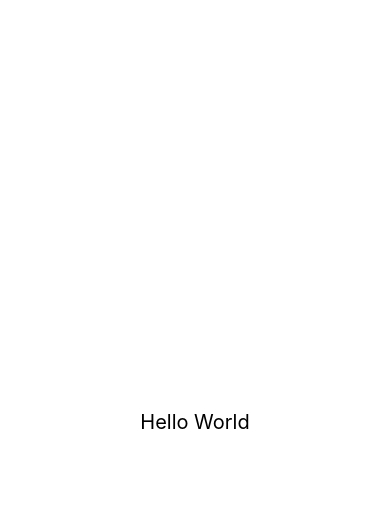
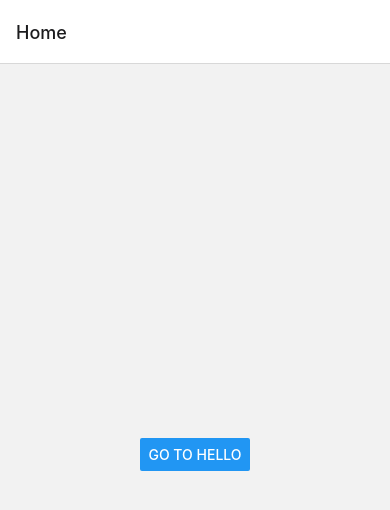
Before and after one commit to gomjellie/Goarding, a React Native app: screen / in a window 390 px wide. Shown: the top 510 px of the page. Built offline with nearby package versions, Linux system fonts and the light colour scheme.

Commit message:
native-stack 적용: Home, Hello Screen 이동

```diff
--- a/package.json
+++ b/package.json
@@ -12,8 +12,10 @@
   },
   "dependencies": {
     "@react-navigation/native": "^6.0.5",
+    "@react-navigation/native-stack": "^6.2.3",
     "@types/styled-components": "^5.1.15",
     "@types/styled-components-react-native": "^5.1.1",
+    "add": "^2.0.6",
     "babel-plugin-styled-components": "^1.13.2",
     "react": "17.0.2",
     "react-dom": "17.0.2",
@@ -21,7 +23,8 @@
     "react-native": "0.66.0",
     "react-native-safe-area-context": "^3.3.2",
     "react-native-screens": "^3.8.0",
-    "styled-components": "^5.3.1"
+    "styled-components": "^5.3.1",
+    "yarn": "^1.22.15"
   },
   "devDependencies": {
     "@babel/core": "^7.12.9",
--- /dev/null
+++ b/src/@types/Root.tsx
@@ -0,0 +1,4 @@
+export type RootStackParamList = {
+  Home: undefined;
+  Hello: undefined;
+};
--- a/src/App.tsx
+++ b/src/App.tsx
@@ -1,39 +1,28 @@
 import React, {FC} from 'react';
 import {useColorScheme} from 'react-native';
-import styled, {ThemeProvider} from 'styled-components/native';
+import {ThemeProvider} from 'styled-components/native';
 import {NavigationContainer} from '@react-navigation/native';
+import {createNativeStackNavigator} from '@react-navigation/native-stack';
 import {DarkTheme, LightTheme} from './Theme';
+import {RootStackParamList} from './@types/Root';
+import Hello from './components/Hello';
+import Home from './components/Home';
 
-interface IContainerProps {
-  theme: ITheme;
-}
-
-const Container = styled.View<IContainerProps>`
-  flex: 1;
-  justify-content: center;
-  align-items: center;
-  background-color: ${props => props.theme.color.background};
-`;
-
-const MainText = styled.Text<{theme: ITheme}>`
-  font-size: 20px;
-  text-align: center;
-  margin: 10px;
-  color: ${props => props.theme.color.text};
-`;
+const Stack = createNativeStackNavigator<RootStackParamList>();
 
 const App: FC = () => {
   const isDarkMode = useColorScheme() === 'dark';
   const theme = isDarkMode ? DarkTheme : LightTheme;
 
   return (
-    <NavigationContainer>
-      <ThemeProvider theme={theme}>
-        <Container>
-          <MainText>Hello World</MainText>
-        </Container>
-      </ThemeProvider>
-    </NavigationContainer>
+    <ThemeProvider theme={theme}>
+      <NavigationContainer>
+        <Stack.Navigator initialRouteName="Home">
+          <Stack.Screen name="Home" component={Home} />
+          <Stack.Screen name="Hello" component={Hello} />
+        </Stack.Navigator>
+      </NavigationContainer>
+    </ThemeProvider>
   );
 };
 
--- /dev/null
+++ b/src/components/Hello.tsx
@@ -0,0 +1,23 @@
+import React, {FC} from 'react';
+import {Button} from 'react-native';
+import {NativeStackScreenProps} from '@react-navigation/native-stack';
+import styled from 'styled-components/native';
+import {RootStackParamList} from '../@types/Root';
+
+type HelloProps = NativeStackScreenProps<RootStackParamList, 'Hello'>;
+
+const Hello: FC<HelloProps> = ({navigation}) => {
+  return (
+    <HelloContainer>
+      <Button title="Pop" onPress={() => navigation.pop()}></Button>
+    </HelloContainer>
+  );
+};
+
+const HelloContainer = styled.View`
+  flex: 1;
+  justify-content: center;
+  align-items: center;
+`;
+
+export default Hello;
--- /dev/null
+++ b/src/components/Home.tsx
@@ -0,0 +1,25 @@
+import React, {FC} from 'react';
+import {Button} from 'react-native';
+import {NativeStackScreenProps} from '@react-navigation/native-stack';
+import styled from 'styled-components/native';
+import {RootStackParamList} from '../@types/Root';
+
+type HomeProps = NativeStackScreenProps<RootStackParamList, 'Home'>;
+
+const Home: FC<HomeProps> = ({navigation}) => {
+  return (
+    <HomeContainer>
+      <Button
+        title="Go to Hello"
+        onPress={() => navigation.navigate('Hello')}></Button>
+    </HomeContainer>
+  );
+};
+
+const HomeContainer = styled.View`
+  flex: 1;
+  align-items: center;
+  justify-content: center;
+`;
+
+export default Home;
```
Also changed, not shown: 1 other file (tests, documents, lock files or other folders).
